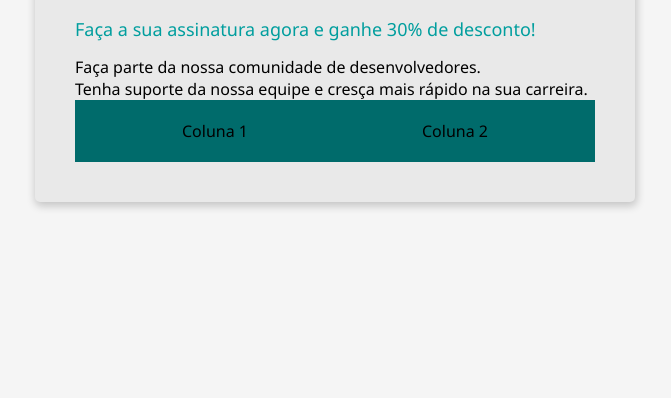
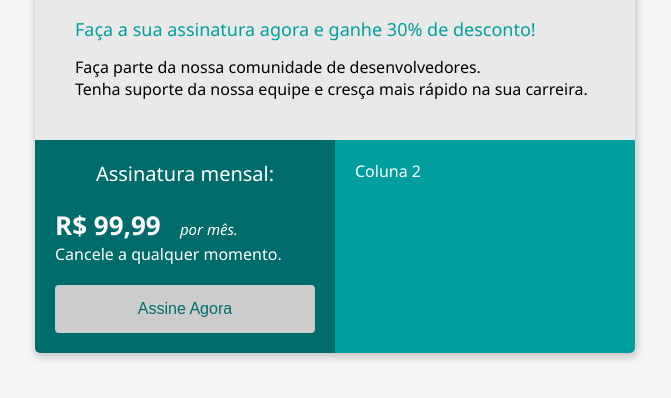
Before and after one commit to filipelamego/bootcamp-devjr-modulo2, a plain HTML site: page index.html in a window 1280 px wide. Shown: the part 94-492 px from the top of the page, without its empty margins (305-976 px from the left). Drawn offline with Linux system fonts and the light colour scheme.

Commit message:
closes #4 - button e span

```diff
--- a/index.html
+++ b/index.html
@@ -27,9 +27,7 @@
 
         .flex-container {
             display: flex;
-            background-color: #006B6B;
             justify-content: space-around;
-            padding: 20px;
         }
 
         .header-title {
@@ -44,6 +42,54 @@
             font-size: 18px;
             font-weight: 500;
             margin-bottom: 15px;
+        }
+
+        .col-1 {
+            background-color: #006B6B;
+            width: 50%;
+            padding: 20px;
+            color: #FFFFFF;
+        }
+
+        .col-2 {
+            background-color: #009E9E;
+            width: 50%;
+            padding: 20px;
+            color: #FFFFFF;
+        }
+
+        .subscription-title {
+            font-size: 20px;
+            text-align: center;
+            margin-bottom: 20px;
+        }
+
+        .price {
+            font-size: 26px;
+            font-weight: 700;
+        }
+
+        .month {
+            font-size: 15px;
+            font-style: italic;
+            margin-left: 15px;
+        }
+
+        .button {
+            width: 100%;
+            padding: 15px 32px;
+            color: #006B6B;
+            font-size: 16px;
+            border-radius: 4px;
+            border: none;
+            background-color: #CCCCCC;
+            margin-top: 20px;
+            cursor: pointer;
+
+        }
+
+        .button:hover {
+            background-color: #E9E9E9;
         }
 
     </style>
@@ -63,16 +109,28 @@
                 Faça parte da nossa comunidade de desenvolvedores.<br>
                 Tenha suporte da nossa equipe e cresça mais rápido na sua carreira.
             </div>
-            <div class="flex-container">
+        </div>
+        <div class="flex-container">
+            <div class="col-1">
+                <div class="subscription-title">
+                    Assinatura mensal:
+                </div>
+
                 <div>
-                    Coluna 1
+                    <span class="price">R$ 99,99</span>
+                    <span class="month">por mês.</span>
                 </div>
+
                 <div>
-                    Coluna 2
+                    Cancele a qualquer momento.
                 </div>
+
+                <button class="button">Assine Agora</button>
+            </div>
+            <div class="col-2">
+                Coluna 2
             </div>
         </div>
     </div>
 </body>
-
 </html>
```
